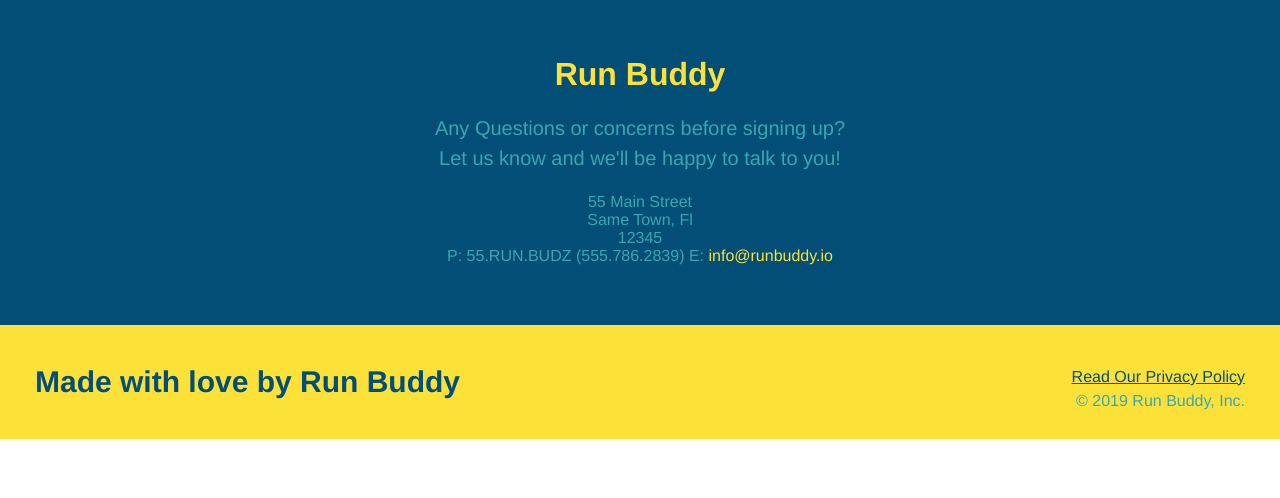
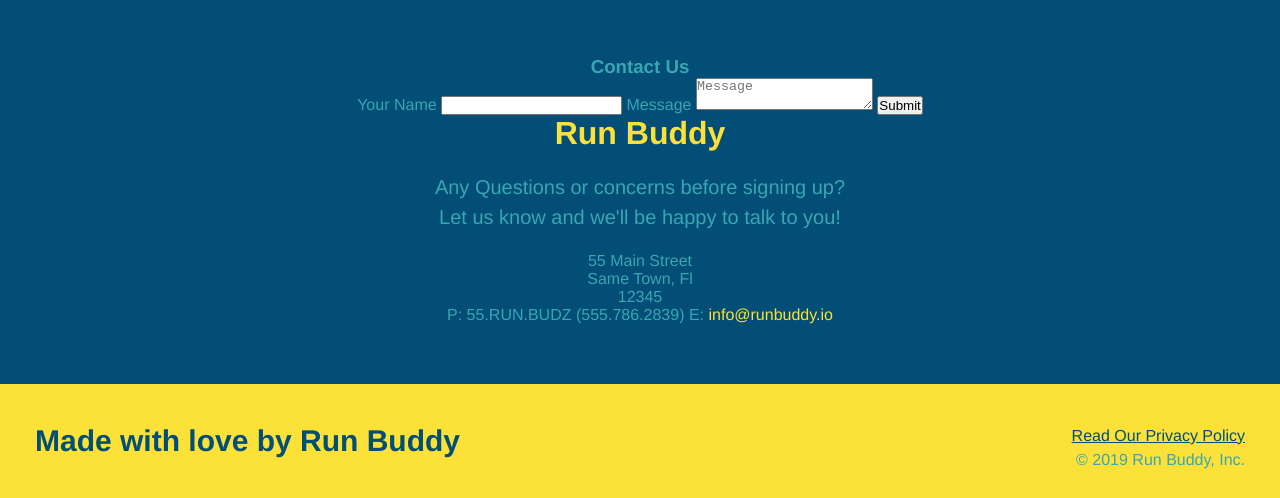
Before and after one commit to charlottearichard/Run-Buddy, a plain HTML site: page index.html in a window 1280 px wide. Shown: the part 4617-5115 px from the top of the page. Before the commit the page ends 5056 px from the top, so only its background shows below. Drawn offline with Linux system fonts and the light colour scheme; grey boxes are pictures that could not be loaded.

Commit message:
add contact form

```diff
--- a/index.html
+++ b/index.html
@@ -176,6 +176,19 @@
     </iframe>
 </div>
 
+<div class="contact-form">
+    <h3> Contact Us </h3>
+<form>
+    <label for="contact-name">Your Name</label>
+    <input type="text" id="contact-name" placehoder="Your Name"/>
+
+    <label for="contact-message">Message</label>
+    <textarea id="contact-message" placeholder="Message"></textarea>
+
+    <button type="submit">Submit</button>
+</form>
+</div>
+
 <div class="contact-info">
     <h3> Run Buddy </h3>
     <p> Any Questions or concerns before signing up?
```
